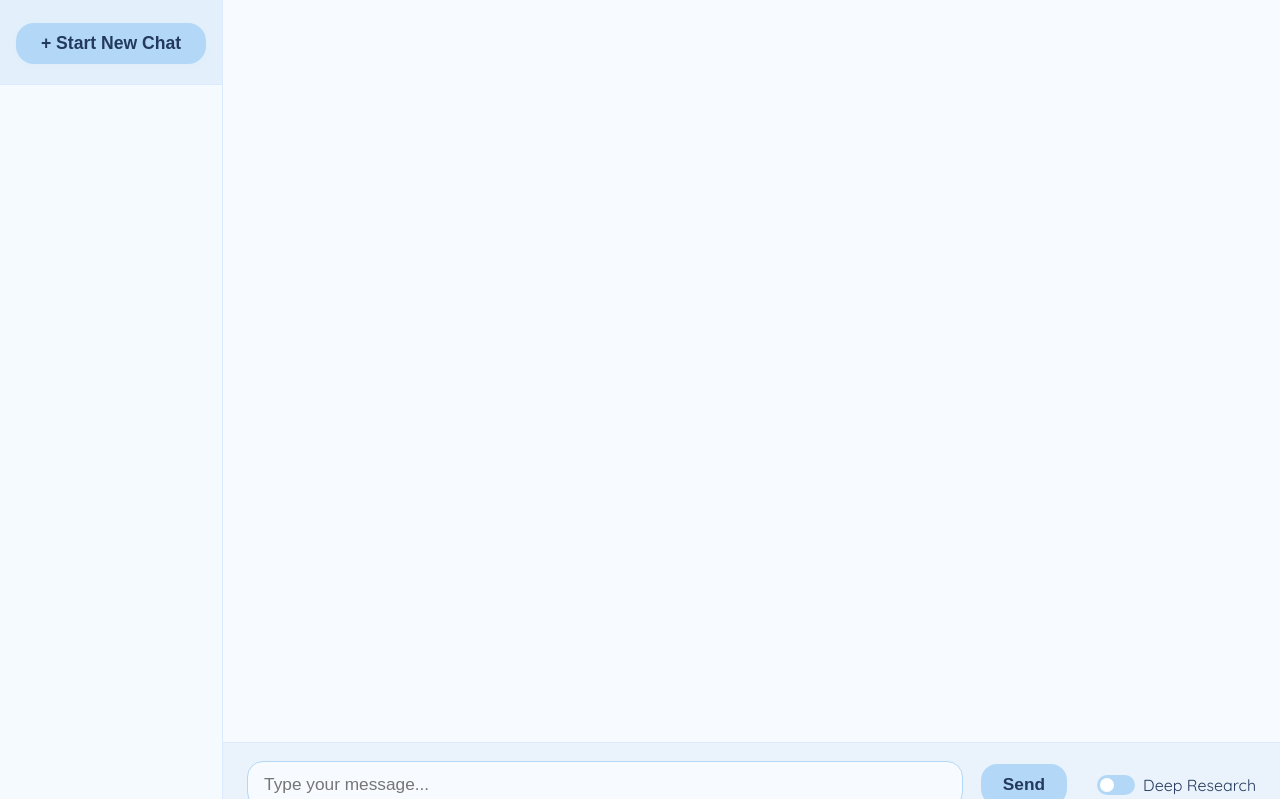
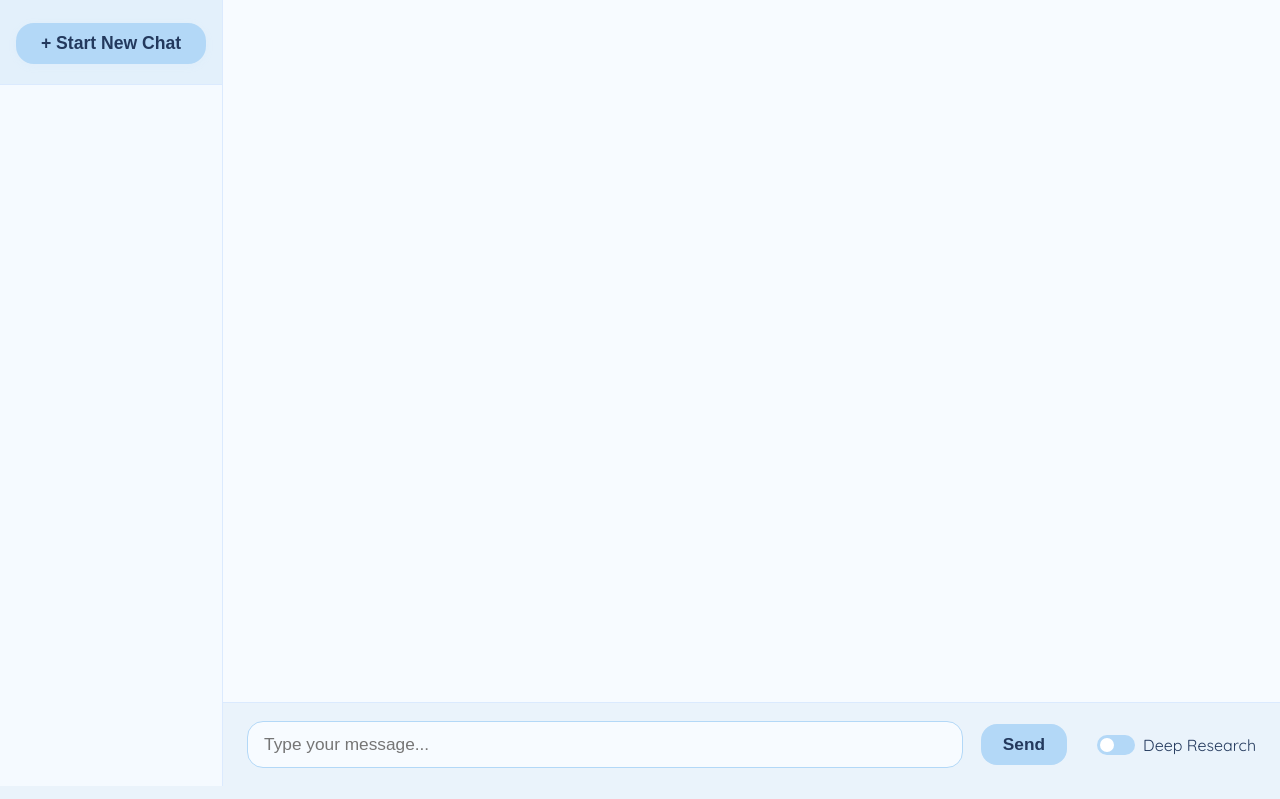
Before and after one commit to Paul-Williamson-90/simple_langgraph_chatbot, a Django app: page /chat/ in a window 1280 px wide. Shown: the part 88-887 px from the top of the page. Run offline with Django 5.2, Linux system fonts and the light colour scheme; data that the repository does not hold is empty.

Commit message:
refactor: vertical h

```diff
--- a/chatui/static/chatui/css/chatui.css
+++ b/chatui/static/chatui/css/chatui.css
@@ -25,7 +25,7 @@ body {
 
 .chatui-container {
     display: flex;
-    height: calc(100vh - 60px);
+    height: calc(100vh - 100px);
     width: 100vw;
     max-width: 100vw;
     overflow: auto;
```
